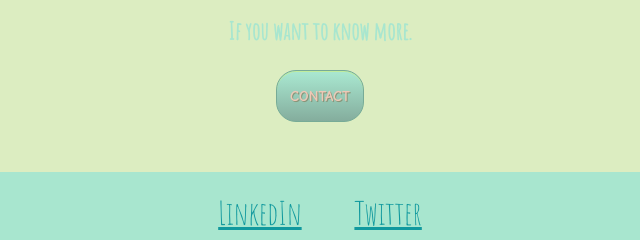
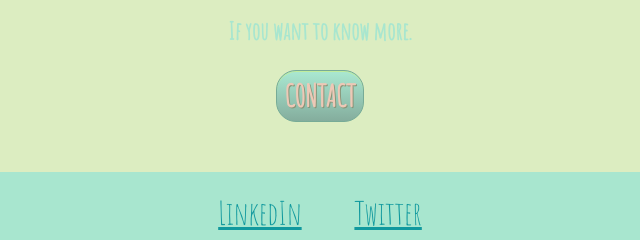
Before and after one commit to jetterio/profile, a plain HTML site: page index.html in a window 1280 px wide. Shown: the part 2536-2776 px from the top of the page, 320-960 px from the left. Drawn offline with Linux system fonts and the light colour scheme.

Commit message:
Fixed button

```diff
--- a/css/styles.css
+++ b/css/styles.css
@@ -117,8 +117,8 @@ a{
   	border:1px solid #77ab97;
   	display:inline-block;
   	color:#edc8b6;
-  	font-family:Comic Sans MS;
-  	font-size:15px;
+  	font-family: 'Amatic SC', cursive;
+  	font-size:30px;
   	font-weight:bold;
   	font-style:normal;
   	height:50px;
```
